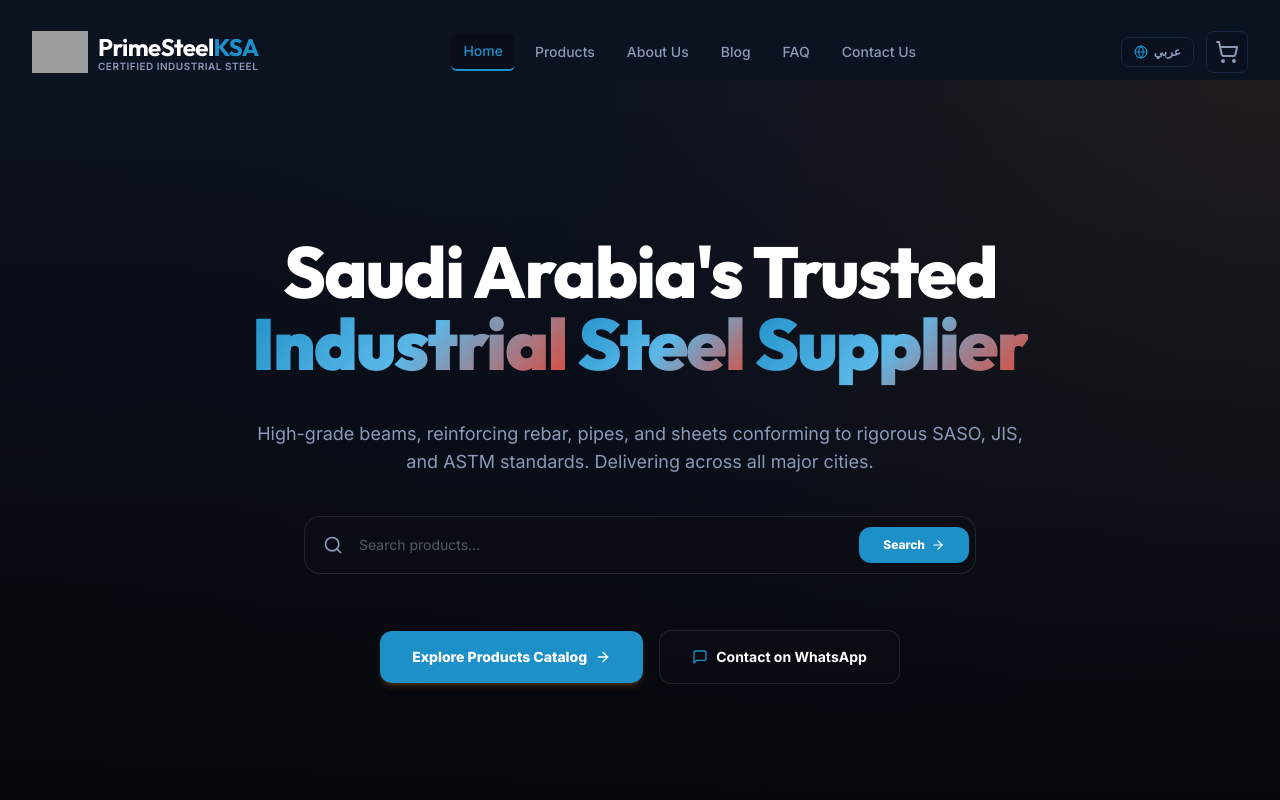
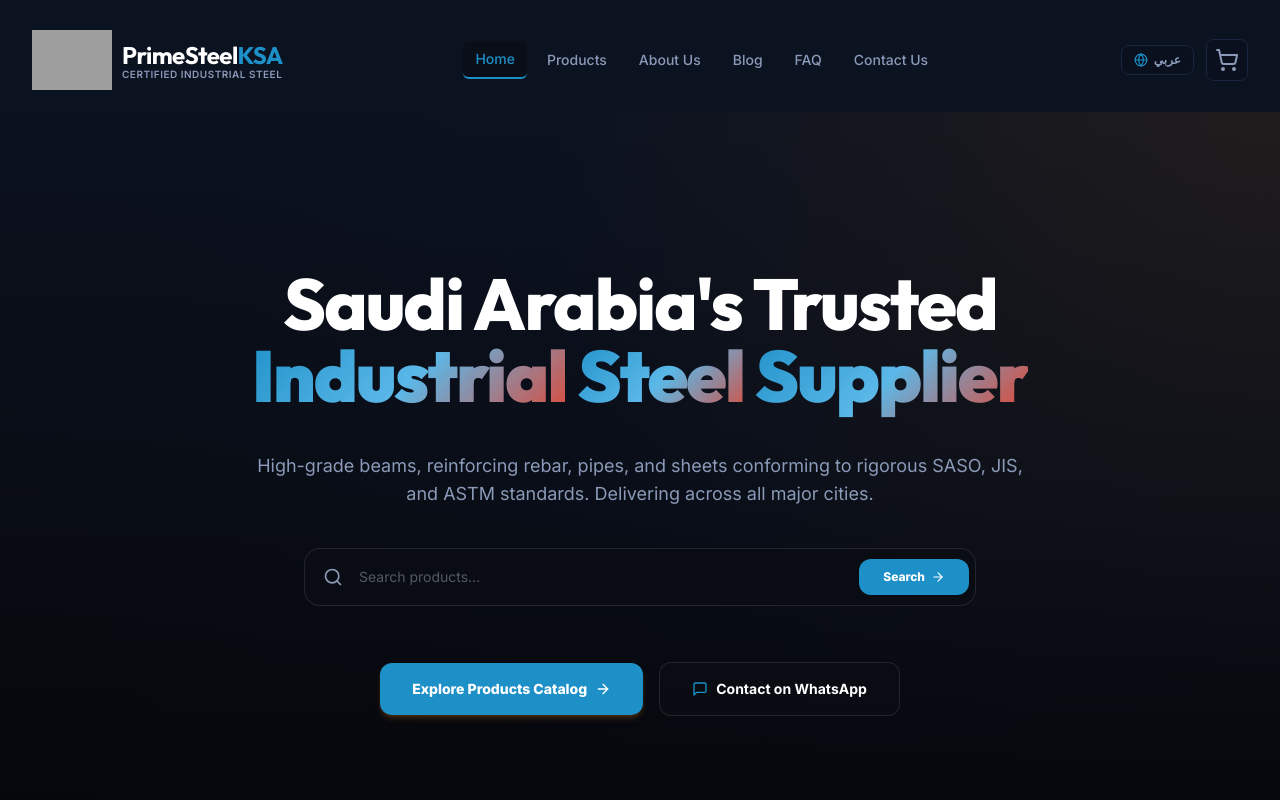
Before and after one commit to adonixdigitaldata-byte/primesteelksa, a Next.js app: page / in a window 1280 px wide. Shown: the top 800 px of the page. Built offline with nearby package versions, Linux system fonts and the light colour scheme; grey boxes are pictures that could not be loaded.

Commit message:
Increase header logo size and adjust layout padding

```diff
--- a/src/app/layout.tsx
+++ b/src/app/layout.tsx
@@ -84,7 +84,7 @@ export default function RootLayout({
         <LanguageProvider>
           <CartProvider>
             <Header />
-            <main className="flex-grow pt-20">
+            <main className="flex-grow pt-28">
               {children}
             </main>
             <Footer />
--- a/src/components/Header.tsx
+++ b/src/components/Header.tsx
@@ -51,11 +51,11 @@ export const Header: React.FC = () => {
       }`}
     >
       <div className="max-w-7xl mx-auto px-4 sm:px-6 lg:px-8">
-        <div className="flex items-center justify-between h-16">
+        <div className="flex items-center justify-between h-20">
           {/* Logo */}
           <div className="flex-shrink-0 flex items-center">
             <Link href="/" className="flex items-center gap-2.5 group">
-              <img src="/primesteelLogo.png" alt="PrimeSteelKSA Logo" className="w-14 h-14 object-contain"/>
+              <img src="/primesteelLogo.png" alt="PrimeSteelKSA Logo" className="w-20 h-20 object-contain"/>
               <div className="flex flex-col">
                 <span className="text-2xl font-bold tracking-tight text-brand-dark group-hover:text-brand-primary transition-colors duration-300 font-display">
                   PrimeSteel<span className="text-brand-primary">KSA</span>
```
